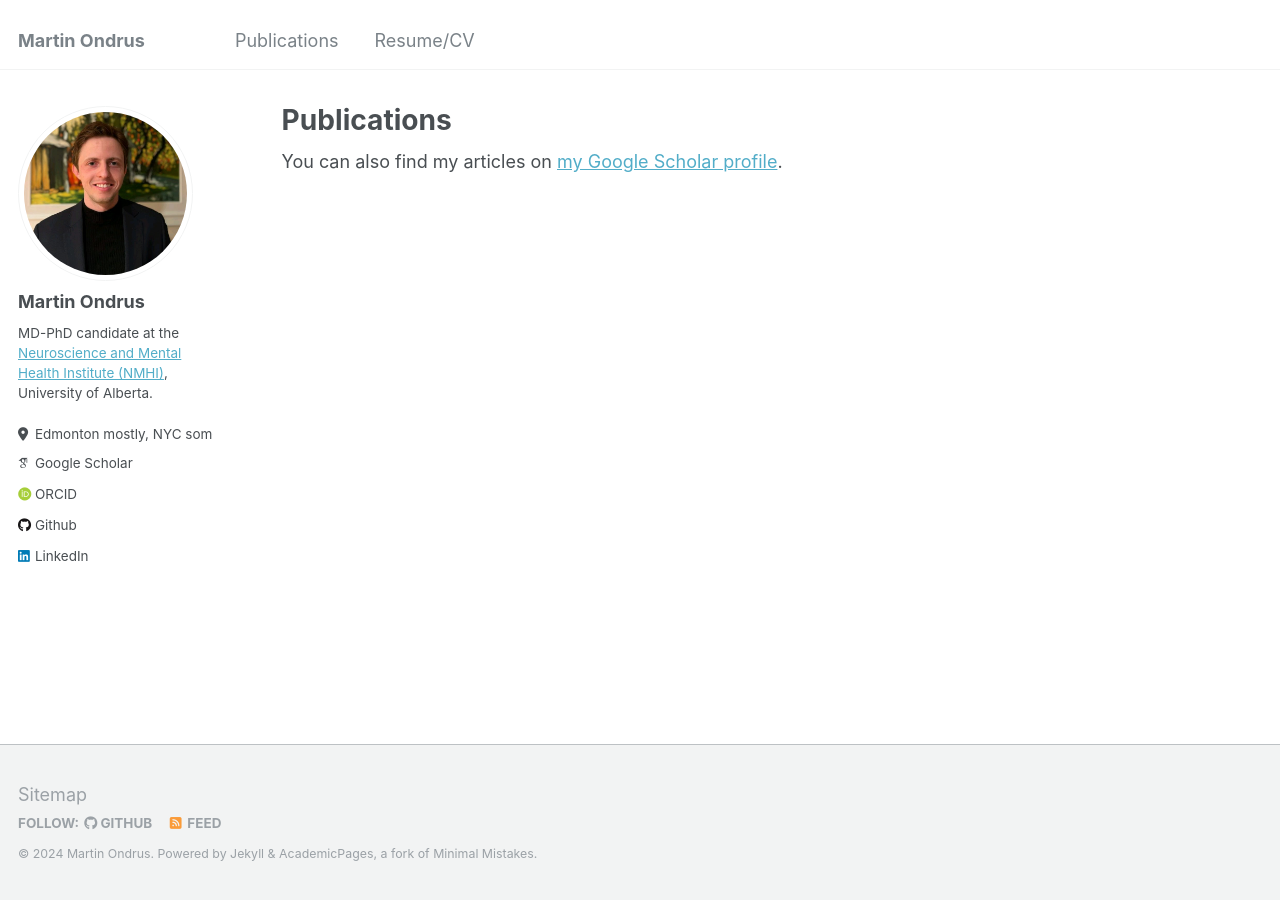
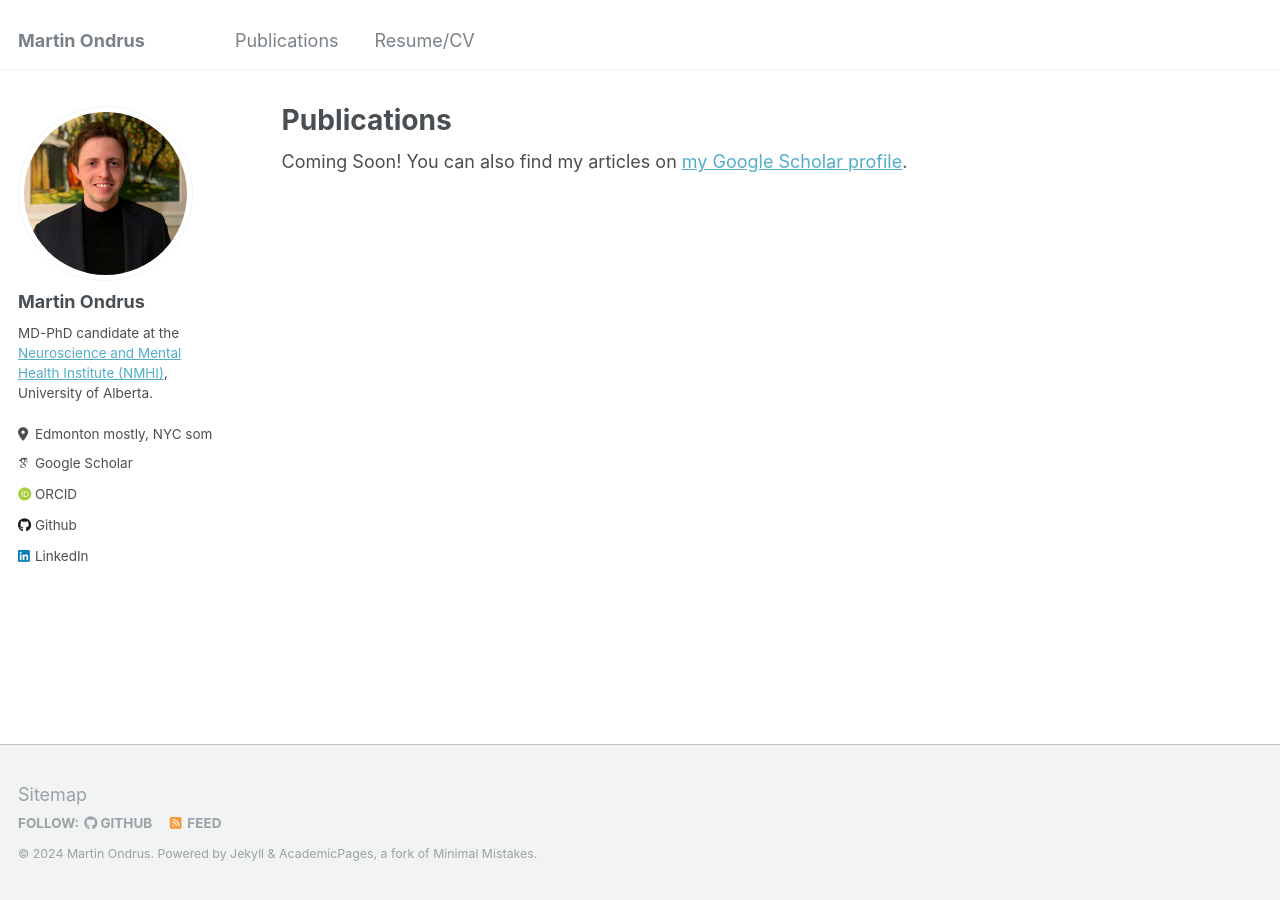
Before and after one commit to mondrus96/mondrus96.github.io, a Jekyll site: the page built from _pages/publications.md, in a window 1280 px wide. Built offline with Jekyll 4.4.1, drawn with Linux system fonts in a browser that asks for light colours; some web fonts are replaced.

Commit message:
changes to publications and cv pages

```diff
--- a/_pages/publications.md
+++ b/_pages/publications.md
@@ -6,7 +6,7 @@ author_profile: true
 ---
 
 {% if site.author.googlescholar %}
- <div class="wordwrap">You can also find my articles on <a href="https://scholar.google.com/citations?user=LZ_oKFEAAAAJ&hl=en">my Google Scholar profile</a>.</div>
+ <div class="wordwrap">Coming Soon! You can also find my articles on <a href="https://scholar.google.com/citations?user=LZ_oKFEAAAAJ&hl=en">my Google Scholar profile</a>.</div>
 {% endif %}
 
 {% include base_path %}
```
Also changed, not shown: _pages/cv.md (+2 -0 lines).
